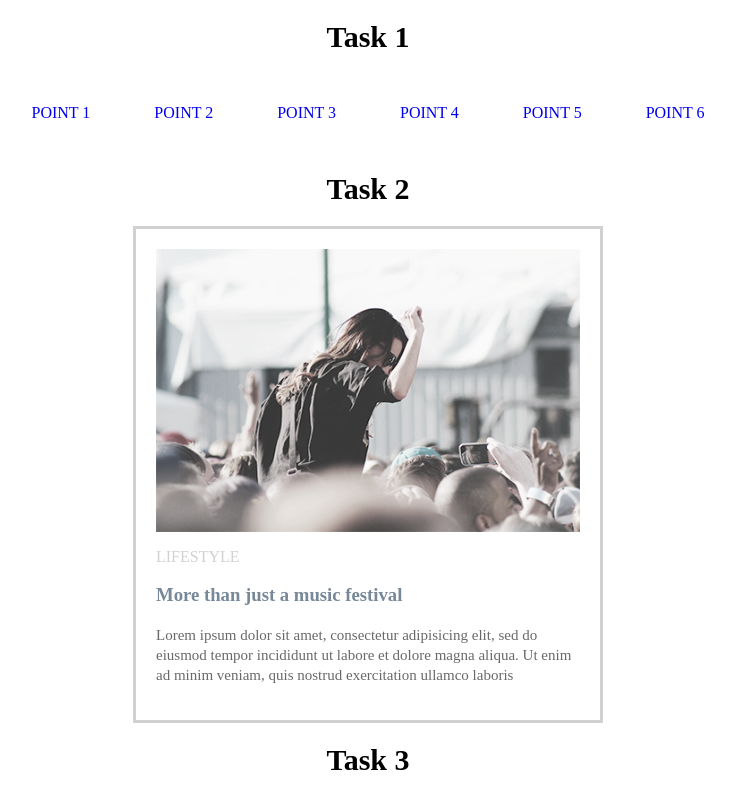
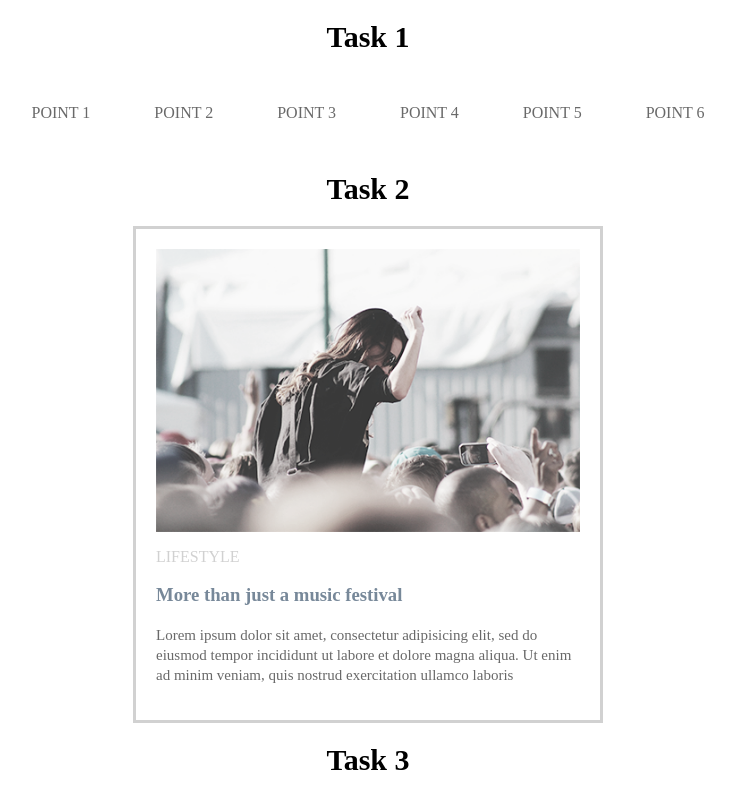
Before and after one commit to Natali-Slobodianiuk/go_it, a plain HTML site: page module_3/m_3.html in a window 1280 px wide. Shown: the top 795 px of the page, without its empty margins (272-1007 px from the left). Drawn offline with Linux system fonts and the light colour scheme.

Commit message:
added color to menu_list__item-link

```diff
--- a/module_3/css/styles_m_3.css
+++ b/module_3/css/styles_m_3.css
@@ -16,6 +16,7 @@
 
 .menu_list__item-link {
    text-decoration: none;
+   color: dimgray;
 }
 
 .menu_list__item-link:hover {
```
